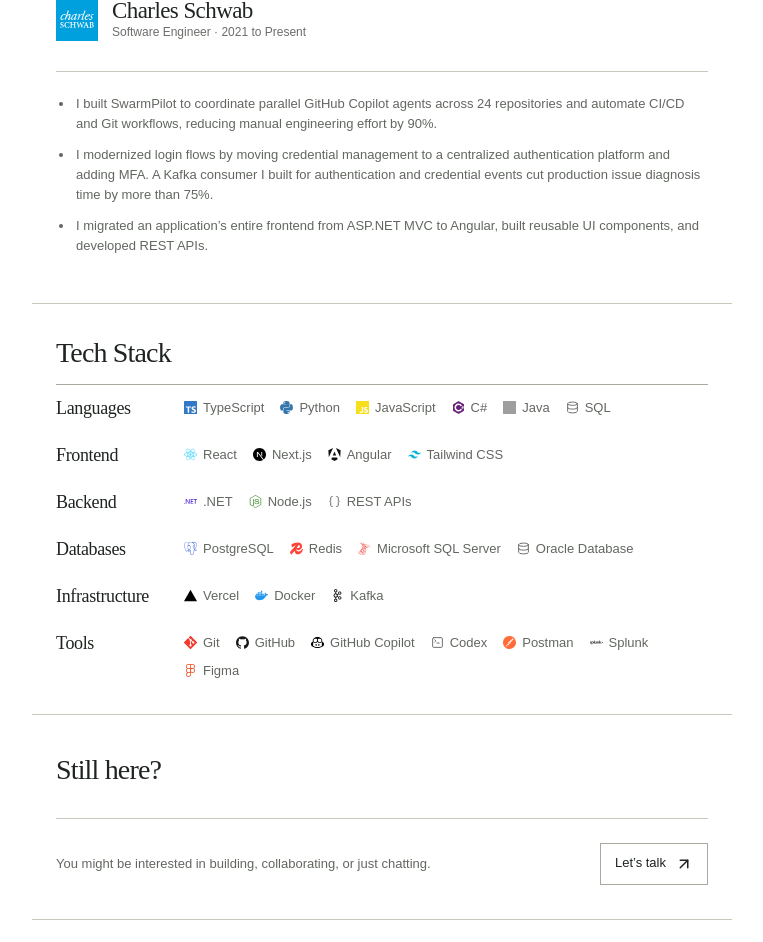
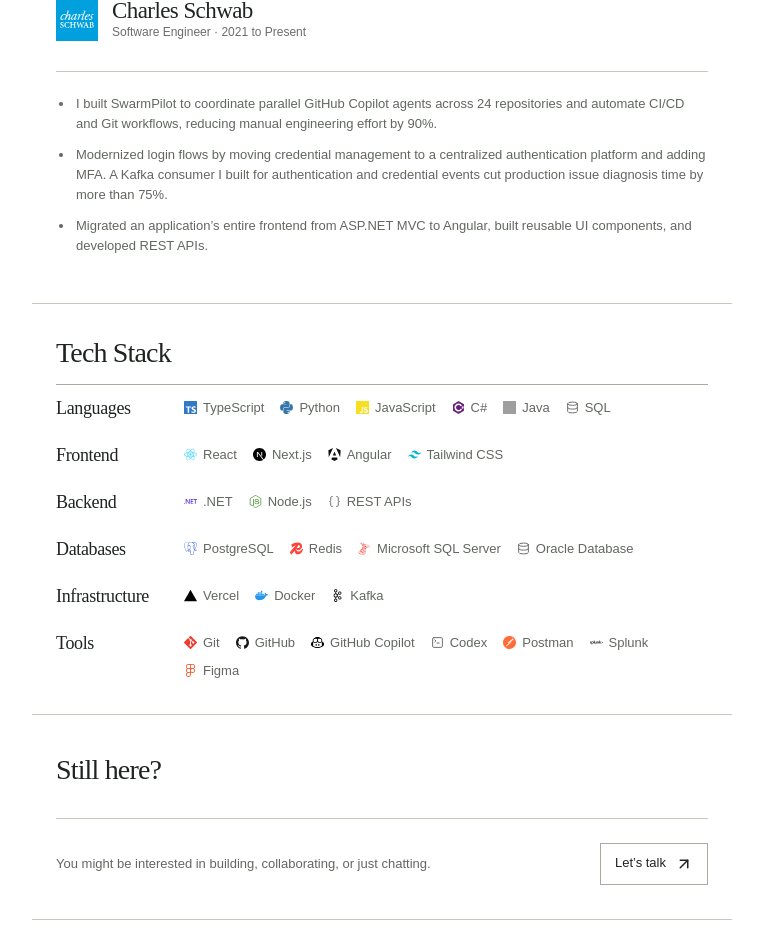
Before and after one commit to timwong101/my-portfolio, a React (Vite) app: page / in a window 1280 px wide. Shown: the part 1270-2212 px from the top of the page, without its empty margins (258-1021 px from the left). Built offline with nearby package versions, Linux system fonts and the light colour scheme; grey boxes are pictures that could not be loaded; a web font is replaced by a local one.

Commit message:
Use direct action openings for experience bullets

```diff
--- a/src/App.tsx
+++ b/src/App.tsx
@@ -66,8 +66,8 @@
 
 const experienceHighlights = [
   'I built SwarmPilot to coordinate parallel GitHub Copilot agents across 24 repositories and automate CI/CD and Git workflows, reducing manual engineering effort by 90%.',
-  'I modernized login flows by moving credential management to a centralized authentication platform and adding MFA. A Kafka consumer I built for authentication and credential events cut production issue diagnosis time by more than 75%.',
-  'I migrated an application’s entire frontend from ASP.NET MVC to Angular, built reusable UI components, and developed REST APIs.',
+  'Modernized login flows by moving credential management to a centralized authentication platform and adding MFA. A Kafka consumer I built for authentication and credential events cut production issue diagnosis time by more than 75%.',
+  'Migrated an application’s entire frontend from ASP.NET MVC to Angular, built reusable UI components, and developed REST APIs.',
 ];
 
 function scrollToSection(sectionId?: string) {
```
